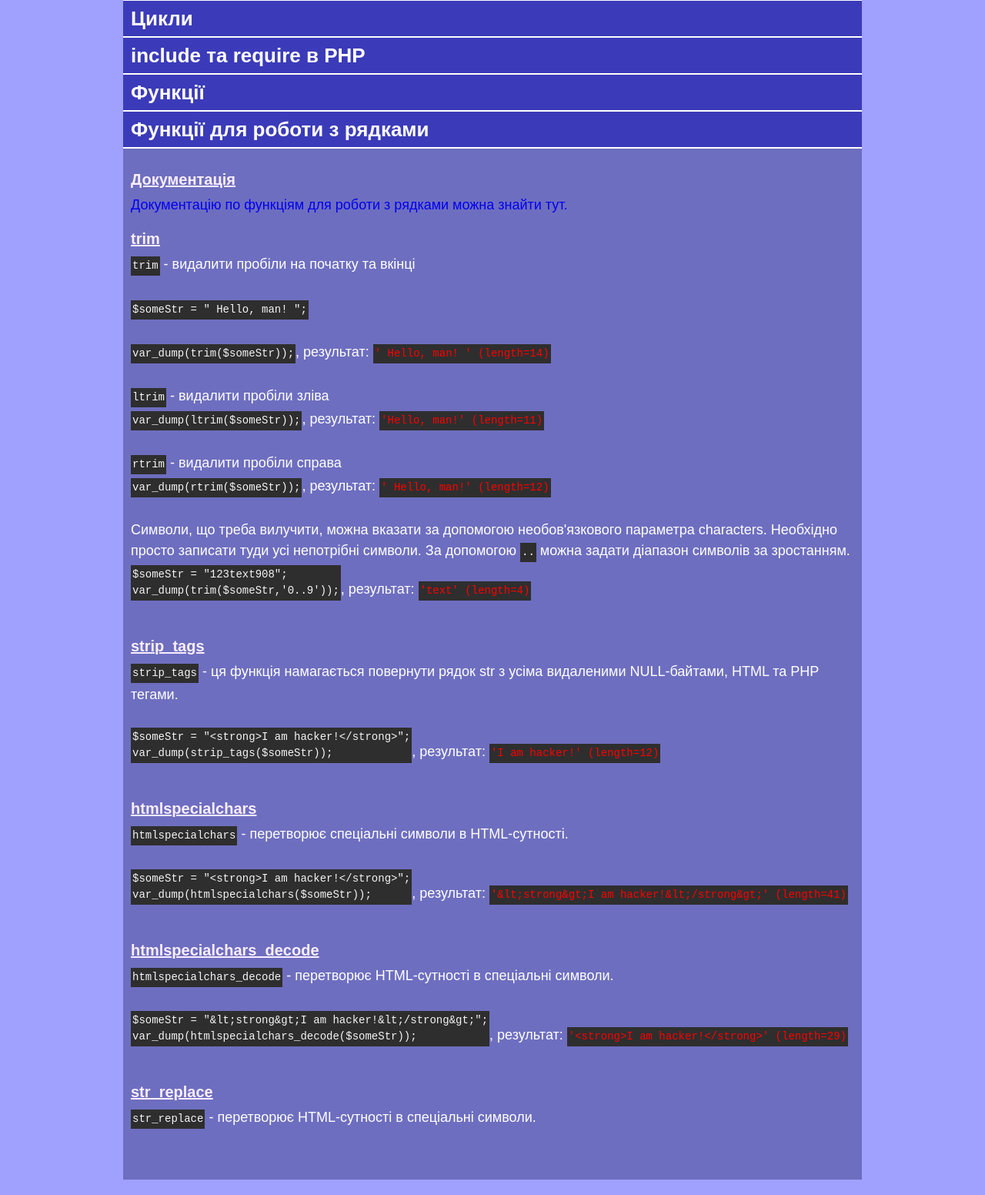
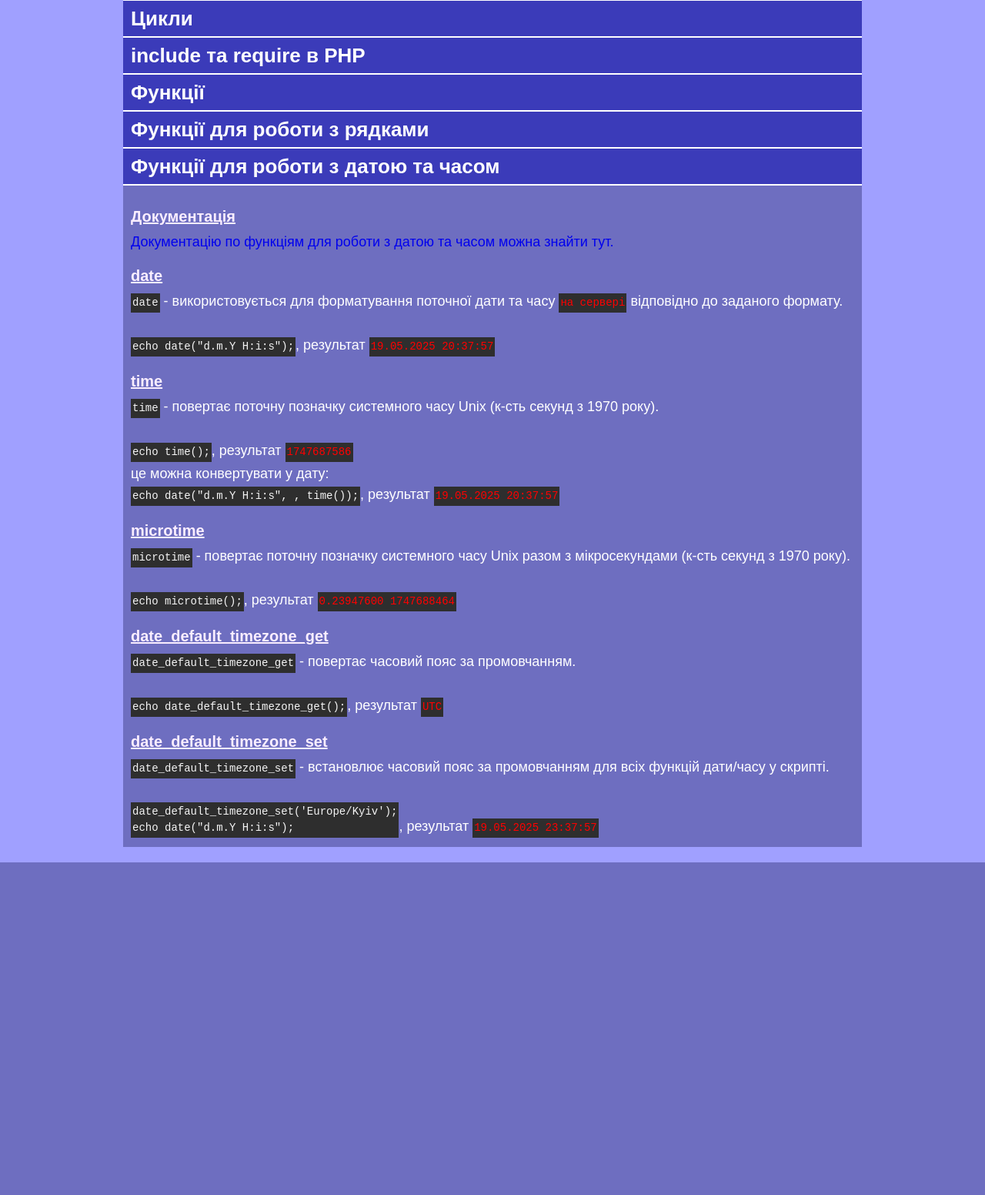
Before and after one commit to Gastello/php-notebook, a PHP site: page /php-notebook/ in a window 1280 px wide. Shown: the part 427-1979 px from the top of the page at 77% size. After the commit the page ends 1547 px from the top, so only its background shows below. Run offline with PHP 8.4, Linux system fonts and the light colour scheme.

Commit message:
lesson #6 completed

```diff
--- a/index.php
+++ b/index.php
@@ -46,6 +46,9 @@
                 <li>
                     <?php include './topics/11-string-functions.php' ?>
                 </li>
+                <li>
+                    <?php include './topics/12-date-functions.php' ?>
+                </li>
             </ul>
         </div>
     </main>
--- a/topics/11-string-functions.php
+++ b/topics/11-string-functions.php
@@ -1,5 +1,5 @@
     <div class="accordion-menu__item">Функції для роботи з рядками</div>
-<div class="accordion-menu__item-text">
+<div class="accordion-menu__item-text hidden">
     <p>
     <span class="accordion-menu__item-header">Документація</span>
         <a href="https://www.php.net/manual/en/ref.strings.php">Документацію по функціям для роботи з рядками можна знайти тут.</a>
@@ -46,15 +46,98 @@
         <span class="accordion-menu__item-header">htmlspecialchars_decode</span>
         <span class="code">htmlspecialchars_decode</span> - перетворює HTML-сутності в спеціальні символи.<br> <br>
         <span class="code">
-        $someStr = "&amp;lt;strong&amp;gt;I am hacker!&amp;lt;/strong&amp;gt;"; <br>
-        var_dump(htmlspecialchars_decode($someStr));
+            $someStr = "&amp;lt;strong&amp;gt;I am hacker!&amp;lt;/strong&amp;gt;"; <br>
+            var_dump(htmlspecialchars_decode($someStr));
         </span>, результат:
         <span class="attention">'&lt;strong&gt;I am hacker!&lt;/strong&gt;' (length=29)</span> <br> <br>
     </p>
     <p>
         <span class="accordion-menu__item-header">str_replace</span>
-        <span class="code">str_replace</span> - перетворює HTML-сутності в спеціальні символи.<br> <br>
-
+        <span class="code">str_replace</span> - замінює всі входження рядка пошуку на рядок заміни.<br> <br>
+        <span class="code">
+            $someStr = "[b]BB CODE?[/b]"; <br>
+            $someStr = str_replace('[b]', '&lt;b&gt;', $someStr); <br>
+            $someStr = str_replace('[/b]', '&lt;/b&gt;', $someStr); <br>
+            var_dump($someStr);
+        </span>, результат: <span class="attention">'&lt;b&gt;BB CODE?&lt;/b&gt;' (length=15)</span> <br>
+        Коли елементів багато, то краще використовувати масив: <br>
+        <span class="code">
+            $someStr = "[b]BB CODE?[/b]"; <br>
+            $bbCode = ['[b]','[/b]']; <br>
+            $htmlCode = ['&lt;b&gt;','&lt;/b&gt;']; <br>
+            var_dump(str_replace($bbCode, $htmlCode, $someStr));
+        </span>, результат: <span class="attention">'&lt;b&gt;BB CODE?&lt;/b&gt;' (length=15)</span> <br>
     </p>
-    &ensp;&ensp;
+    <p>
+        <span class="accordion-menu__item-header">strtoupper</span>
+        <span class="code">strtoupper</span> - конвертувати рядок у верхній реєстр. <br> <br>
+        <span class="code">
+            $someStr = "hello, world!"; <br>
+            var_dump(strtoupper($someStr));
+        </span>, результат: <span class="attention">'HELLO, WORLD!' (length=13)</span> <br>
+    </p>
+    <p>
+        <span class="accordion-menu__item-header">strtolower</span>
+        <span class="code">strtolower</span> - конвертувати рядок у нижній реєстр. <br> <br>
+        <span class="code">
+            $someStr = "HELLO, WORLD!"; <br>
+            var_dump(strtolower($someStr));
+        </span>, результат: <span class="attention">'hello, world!' (length=13)</span> <br>
+    </p>
+    <p>
+        <span class="accordion-menu__item-header">strlen</span>
+        <span class="code">strlen</span> - повертає довжину рядка. <br> <br>
+        <span class="code">
+            $someStr = "12345678"; <br>
+            var_dump(strlen($someStr));
+        </span>, результат: <span class="attention">8</span> <br> <br>
+        <span class="attention">КИРИЛИЦЯ РАХУЄТЬСЯ ЗА 2 СИМВОЛИ!</span>
+    </p>
+    <p>
+        <span class="accordion-menu__item-header">mb_strlen</span>
+        <span class="code">mb_strlen</span> - повертає довжину рядка (кирилиця рахується за 1 символ). <br> <br>
+        <span class="code">
+            $someStr = "Привіт!"; <br>
+            var_dump(strlen($someStr)); <br>
+            var_dump(mb_strlen($someStr));
+        </span>, результат: <span class="attention">
+            int 13 <br>
+            int 7
+        </span> <br> <br>
+    </p>
+    <p>
+        <span class="accordion-menu__item-header">strpos</span>
+        <span class="code">strpos</span> - повертає позицію підрядка. <br> <br>
+        <span class="code">
+            $someStr = "01234567"; <br>
+            var_dump(strpos($someStr, '5'));
+        </span>, результат: <span class="attention">5</span> <br> <br>
+        <span class="attention">КИРИЛИЦЯ РАХУЄТЬСЯ ЗА 2 СИМВОЛИ!</span>
+    </p>
+    <p>
+        <span class="accordion-menu__item-header">mb_strpos</span>
+        <span class="code">mb_strpos</span> - повертає позицію підрядка (кирилиця рахується за 1 символ). <br> <br>
+        <span class="code">
+            $someStr = "qweйцу"; <br>
+            var_dump(strpos($someStr, 'ц')); <br>
+            var_dump(mb_strpos($someStr, 'ц'));
+        </span>, результат: <span class="attention">
+            int 5 <br>
+            int 4
+        </span> <br> <br>
+    </p>
+    <p>
+        <span class="accordion-menu__item-header">substr</span>
+        <span class="code">substr</span> - вирізає і повертає підрядок з рядка. <br> <br>
+        <span class="code">
+        $someStr = "Hello, world!"; <br>
+        var_dump(substr($someStr, 7)); <br>
+        var_dump(substr($someStr, 7, 3));
+        </span>, результат: <span class="attention">'world!' (length=6) <br> 'wor' (length=3)</span> <br> <br>
+        <span class="attention">КИРИЛИЦЯ РАХУЄТЬСЯ ЗА 2 СИМВОЛИ!</span>
+    </p>
+    <p>
+        <span class="accordion-menu__item-header">mb_substr</span>
+        <span class="code">mb_substr</span> - вирізає і повертає підрядок з рядка (кирилиця рахується за 1 символ).
+    </p>
 </div>
--- /dev/null
+++ b/topics/12-date-functions.php
@@ -0,0 +1,65 @@
+    <div class="accordion-menu__item">Функції для роботи з датою та часом</div>
+<div class="accordion-menu__item-text">
+<p>
+        <span class="accordion-menu__item-header">Документація</span>
+        <a href='https://www.php.net/manual/uk/datetime.formats.php'>Документацію по функціям для роботи з датою та часом можна знайти тут.</a>
+    </p>
+    <p>
+        <span class="accordion-menu__item-header">date</span>
+        <span class="code">date</span> - використовується для форматування поточної дати та часу <span class="attention">на сервері</span> відповідно до заданого формату. <br> <br>
+
+        <div class="code">
+            echo date("d.m.Y H:i:s");
+        </div>, результат <span class="attention">
+            19.05.2025 20:37:57
+        </span>
+    </p>
+    <p>
+        <span class="accordion-menu__item-header">time</span>
+        <span class="code">time</span> - повертає поточну позначку системного часу Unix (к-сть секунд з 1970 року). <br> <br>
+
+        <div class="code">
+            echo time();
+        </div>, результат <span class="attention">
+            1747687586
+        </span> <br>
+
+        це можна конвертувати у дату: <br>
+        <div class="code">
+            echo date("d.m.Y H:i:s", , time());
+        </div>, результат <span class="attention">
+            19.05.2025 20:37:57
+        </span>
+    </p>
+    <p>
+        <span class="accordion-menu__item-header">microtime</span>
+        <span class="code">microtime</span> - повертає поточну позначку системного часу Unix разом з мікросекундами (к-сть секунд з 1970 року). <br> <br>
+
+        <div class="code">
+            echo microtime();
+        </div>, результат <span class="attention">
+            0.23947600 1747688464
+        </span>
+    </p>
+    <p>
+        <span class="accordion-menu__item-header">date_default_timezone_get</span>
+        <span class="code">date_default_timezone_get</span> - повертає часовий пояс за промовчанням. <br> <br>
+
+        <div class="code">
+            echo date_default_timezone_get();
+        </div>, результат <span class="attention">
+            UTC
+        </span>
+    </p>
+    <p>
+        <span class="accordion-menu__item-header">date_default_timezone_set</span>
+        <span class="code">date_default_timezone_set</span> - встановлює часовий пояс за промовчанням для всіх функцій дати/часу у скрипті. <br> <br>
+
+        <div class="code">
+            date_default_timezone_set('Europe/Kyiv'); <br>
+            echo date("d.m.Y H:i:s");
+        </div>, результат <span class="attention">
+            19.05.2025 23:37:57
+        </span>
+    </p>
+</div>
```
Also changed, not shown: playground.php (+49 -0 lines).
